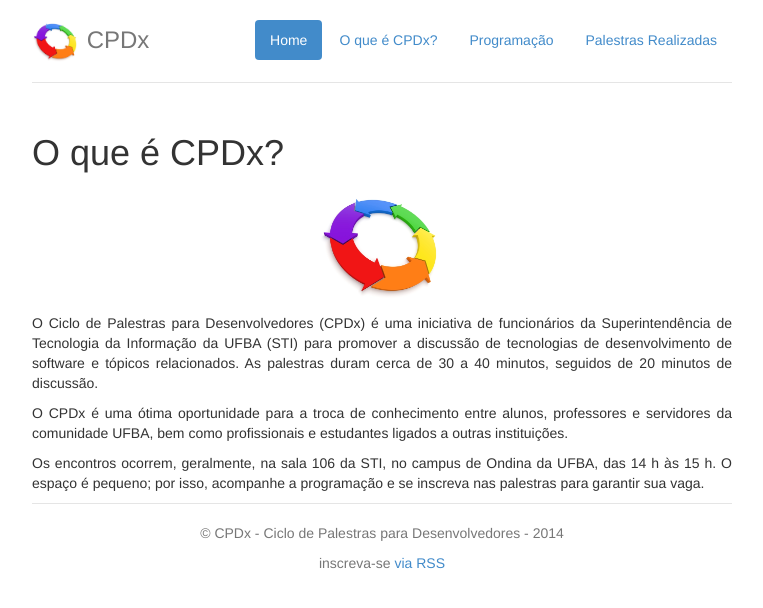
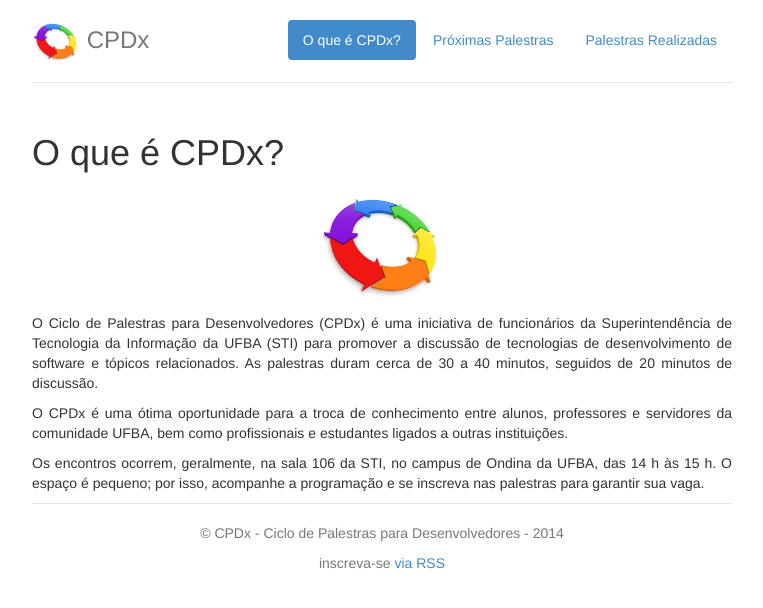
Before and after one commit to rodrigorgs/cpdx.github.io, a Jekyll site: the page built from about.html, in a window 1280 px wide. Shown: the top 608 px of the page, without its empty margins (258-1021 px from the left). Built offline with Jekyll 4.4.1, drawn with Linux system fonts in a browser that asks for light colours; nearby versions of some CDN libraries.

Commit message:
Implementa link ativo no menu principal.

```diff
--- a/_includes/header.html
+++ b/_includes/header.html
@@ -1,10 +1,9 @@
     <div class="container">
         <div class="header">
             <ul class="nav nav-pills pull-right">
-                <li class="active"><a href="/">Home</a></li>
-                <li><a href="/sobre">O que é CPDx?</a></li>
-                <li><a href="/programacao">Programação</a></li>
-                <li><a href="/palestras-realizadas">Palestras Realizadas</a></li>
+                {% assign pages_list = site.pages %}
+                {% assign group = 'navigation' %}
+                {% include pages_list.html %}
             </ul>
             <a href="{{site.url}}">
               <h3 class="text-muted">
--- /dev/null
+++ b/_includes/pages_list.html
@@ -0,0 +1,11 @@
+{% for node in pages_list %}
+  {% if group == null or group == node.group %}
+    {% if page.url == node.url %}
+      <li class="active"><a href="{{node.url}}">{{node.title}}</a></li>
+    {% else %}
+      <li><a href="{{node.url}}">{{node.title}}</a></li>
+    {% endif %}
+  {% endif %}
+{% endfor %}
+{% assign pages_list = nil %}
+{% assign group = nil %}
--- a/about.html
+++ b/about.html
@@ -2,6 +2,7 @@
 layout: page
 title: O que é CPDx?
 permalink: /sobre/
+group: 'navigation'
 ---
 
 <p class="text-center">
--- a/schedule.html
+++ b/schedule.html
@@ -2,6 +2,7 @@
 layout: page
 title: Próximas Palestras
 permalink: /programacao/
+group: 'navigation'
 ---
 <ul class="event-list">
   {% for talk in site.data.schedule %}
--- a/talks.html
+++ b/talks.html
@@ -2,6 +2,7 @@
 layout: page
 title: Palestras Realizadas
 permalink: /palestras-realizadas/
+group: 'navigation'
 ---
 
 <ul id="palestras-realizadas">
```
